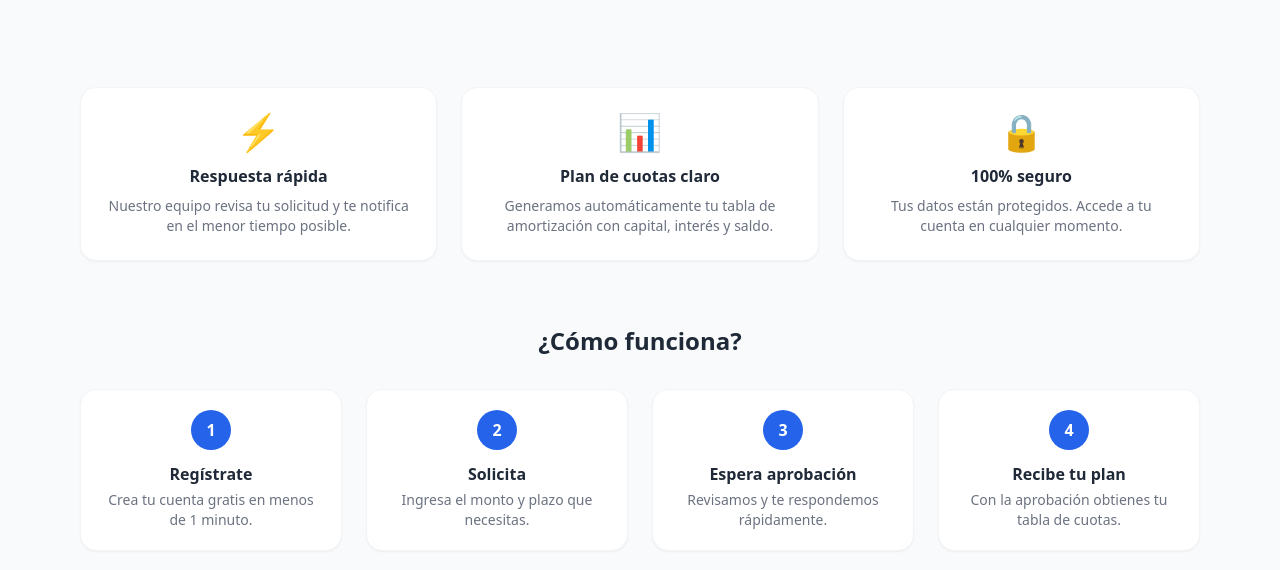
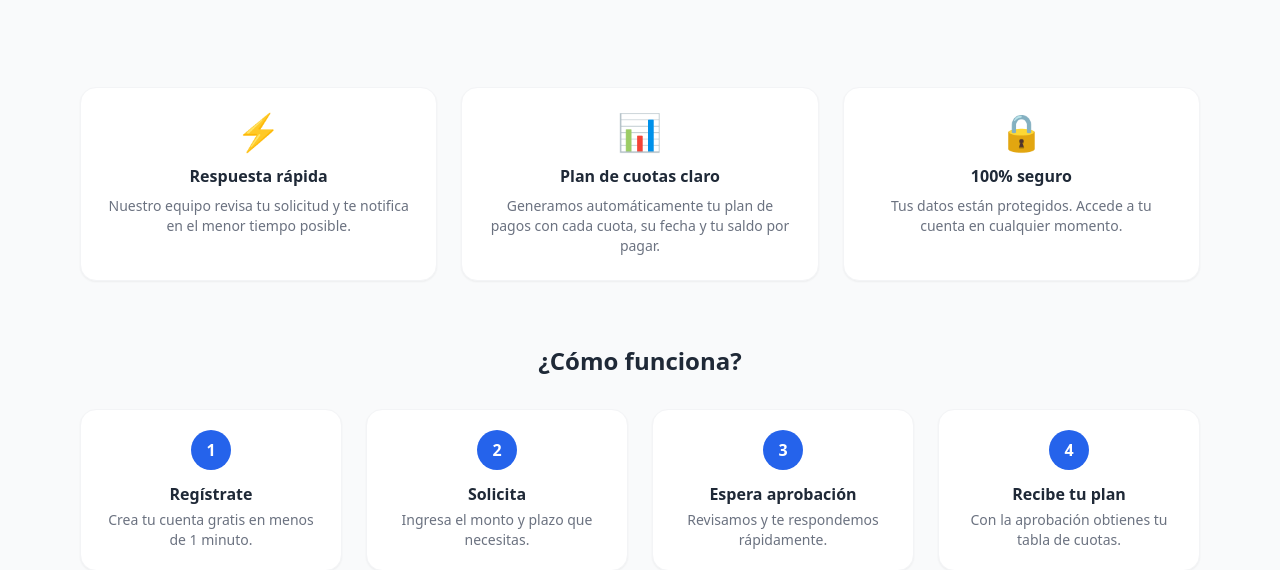
Before and after one commit to luispalacios4523-svg/credifacil, a Flask app: page / in a window 1280 px wide. Shown: the part 368-938 px from the top of the page. Run offline with Flask 3, Linux system fonts and the light colour scheme; data comes from the database, SQL or seed files in the repository; some libraries are stand-ins or nearby versions.

Commit message:
Ajustar texto de inicio al plan de pagos que ve el cliente
Co-Authored-By: Claude Opus 5 <noreply@anthropic.com>

```diff
--- a/loan-app/templates/index.html
+++ b/loan-app/templates/index.html
@@ -22,7 +22,7 @@
   <div class="bg-white rounded-2xl p-6 shadow-sm border border-gray-100 text-center">
     <div class="text-4xl mb-3">📊</div>
     <h3 class="font-bold text-gray-800 mb-2">Plan de cuotas claro</h3>
-    <p class="text-gray-500 text-sm">Generamos automáticamente tu tabla de amortización con capital, interés y saldo.</p>
+    <p class="text-gray-500 text-sm">Generamos automáticamente tu plan de pagos con cada cuota, su fecha y tu saldo por pagar.</p>
   </div>
   <div class="bg-white rounded-2xl p-6 shadow-sm border border-gray-100 text-center">
     <div class="text-4xl mb-3">🔒</div>
```
